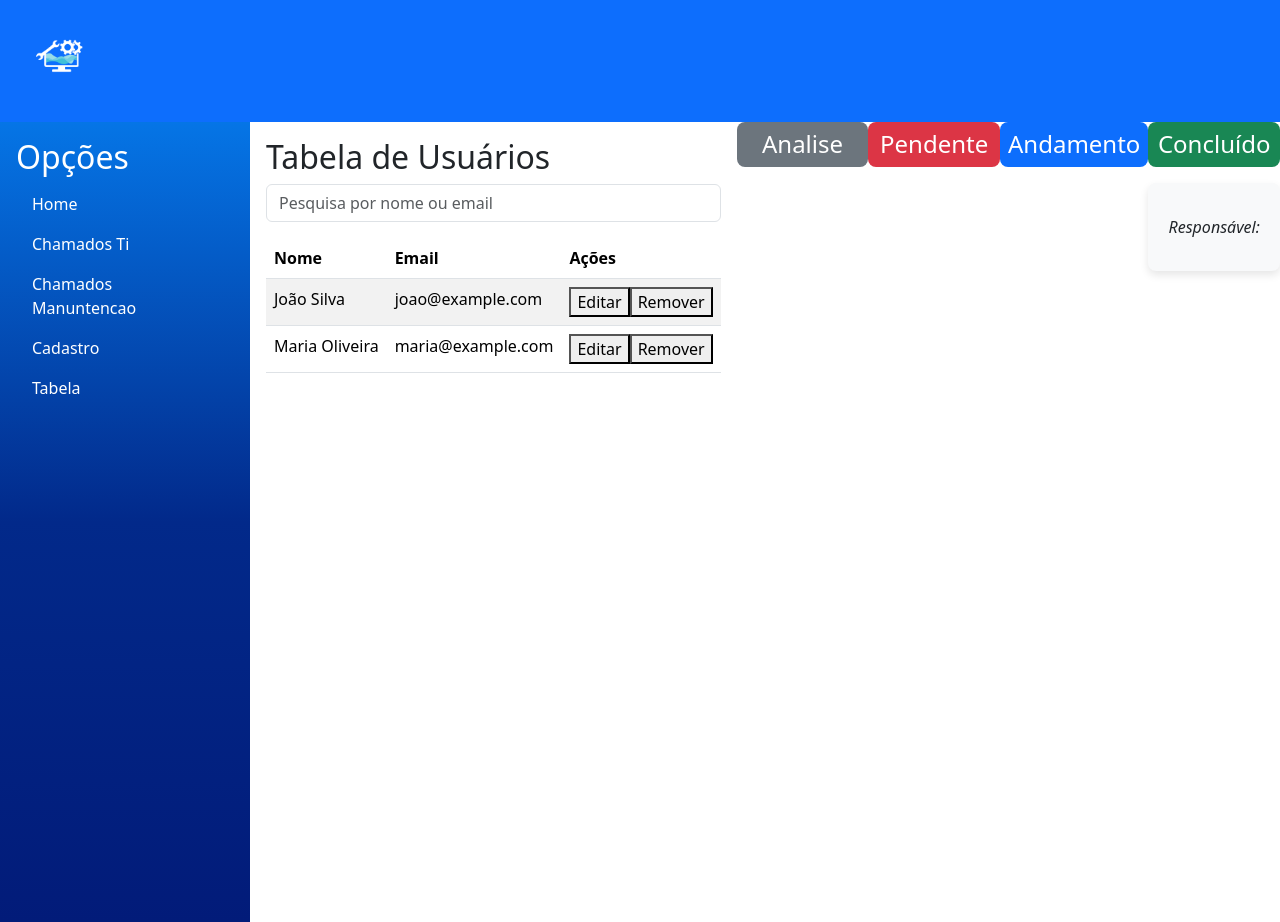
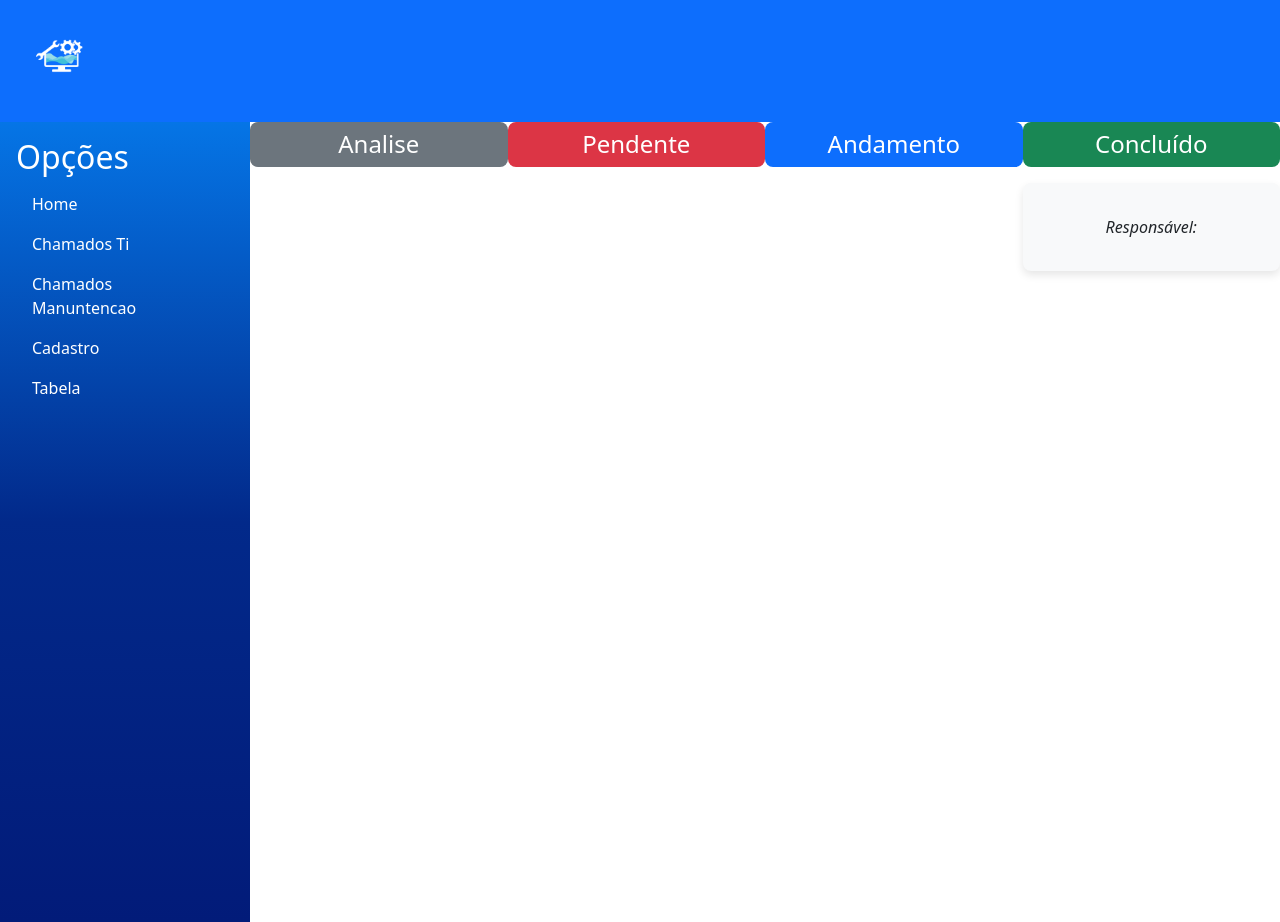
Before and after one commit to rodrigosantossilv/st.solucoesR, a Vue app: page /sidebar in a window 1280 px wide. Built offline with nearby package versions, Linux system fonts and the light colour scheme; data requests are answered from the project's data file.

Commit message:
TABELA OKOKOKOK

```diff
--- a/src/components/Sidebar.vue
+++ b/src/components/Sidebar.vue
@@ -42,7 +42,8 @@
           </li>
         </ul>
       </div>
-      <div class="table-container p-3">
+
+      <div v-if="mostrarTabelaExibida" class="table-container p-3">
     <h2>Tabela de Usuários</h2>
     <input
         type="text"
```
